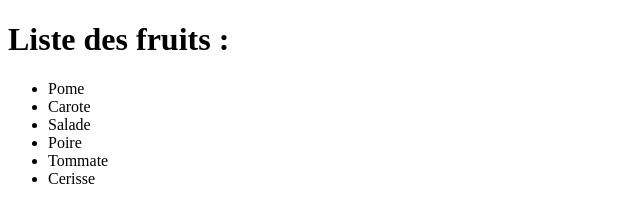
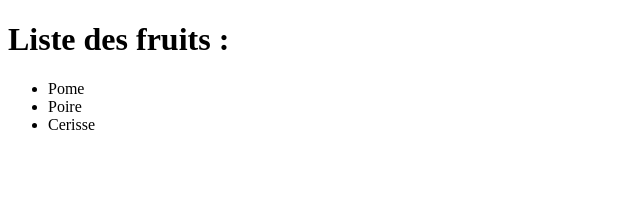
Before and after one commit to elhadjdvlp/Fichier-html, a plain HTML site: page index.html in a window 1280 px wide. Shown: the whole page, without its empty margins (0-640 px from the left). Drawn offline with Linux system fonts and the light colour scheme.

Commit message:
Remove vegetables from fruit list

```diff
--- a/index.html
+++ b/index.html
@@ -24,13 +24,7 @@
 
             <li>Pome</li>
 
-            <li>Carote</li>
-
-            <li>Salade</li>
-
             <li>Poire</li>
-
-            <li>Tommate</li>
 
             <li>Cerisse</li>
 
```
